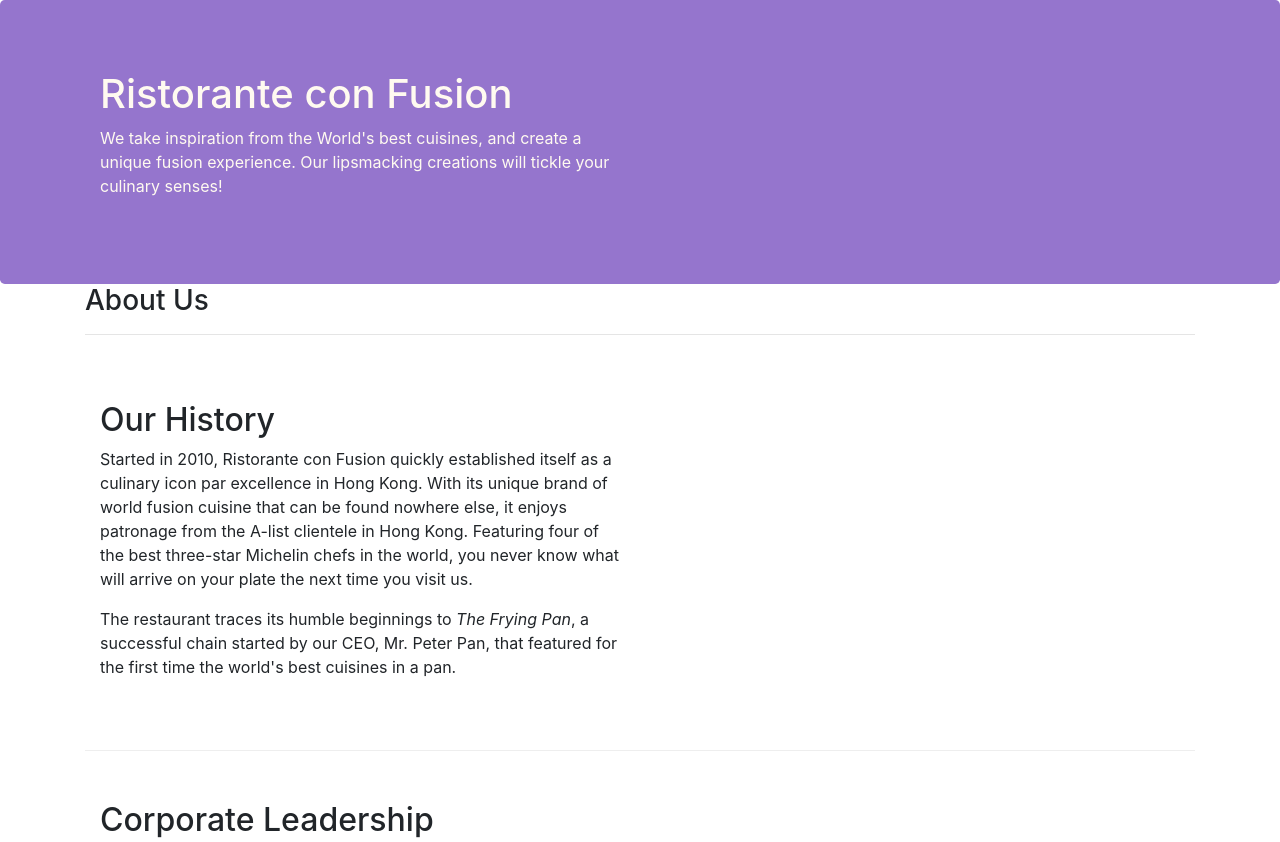
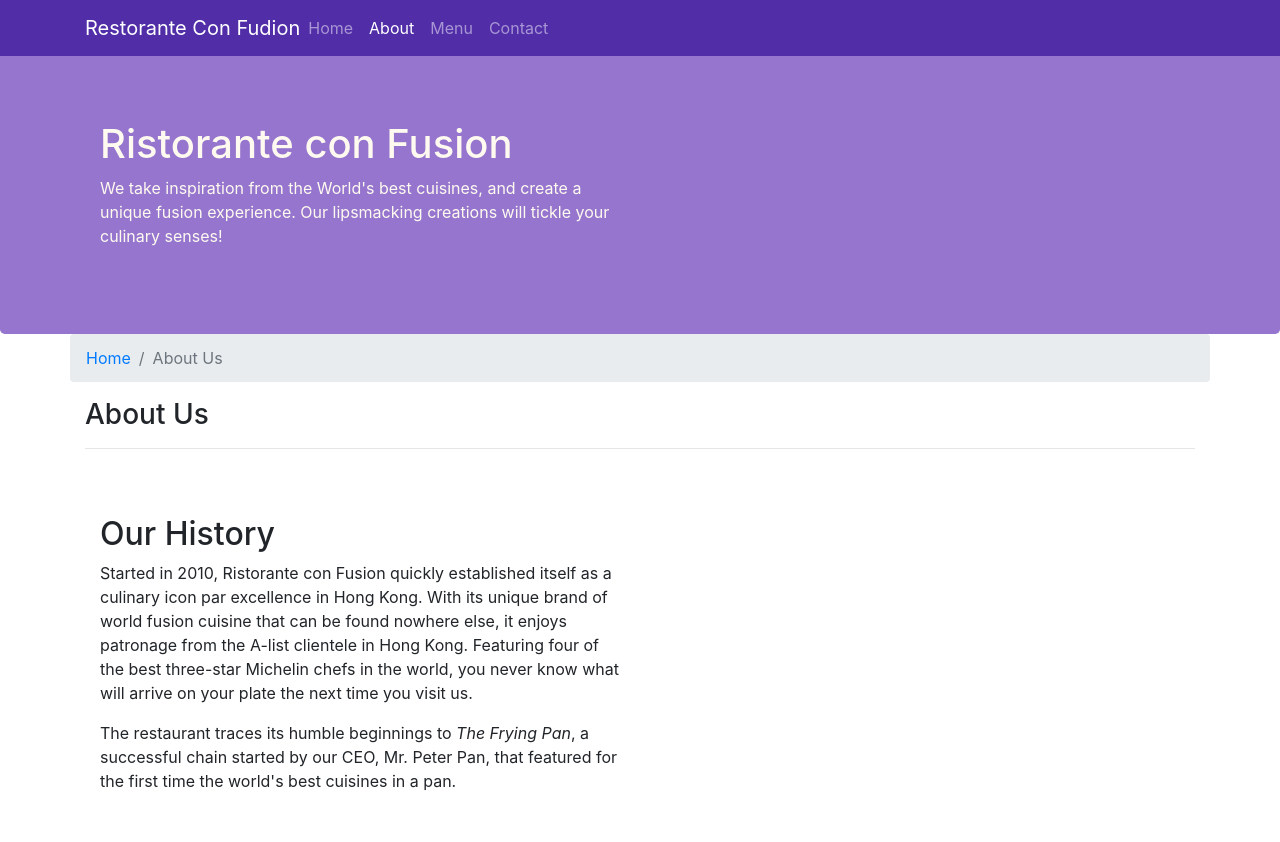
Before and after one commit to pierrettemugisha/Coursera, a website: page Bootstrap4/conFusion/aboutus.html in a window 1280 px wide. Shown: the top 842 px of the page. Drawn offline with nearby package versions, Linux system fonts and the light colour scheme.

Commit message:
Navbar and Breadcrumbs

```diff
--- a/Bootstrap4/conFusion/aboutus.html
+++ b/Bootstrap4/conFusion/aboutus.html
@@ -15,13 +15,29 @@
 </head>
 
 <body>
-
+    <nav class="navbar navbar-dark navbar-expand-sm fixed-top">
+        <div class="container">
+            <button class="navbar-toggler" type="button" data-toggle="collapse" data-target="#Navbar">
+                <span class="navbar-toggler-icon"></span>
+            </button>
+            <a class="navbar-brand mr-auto" href="./index.html">Restorante Con Fudion</a>
+            <div class="collapse navbar-collapse" id="Navbar">
+                <ul class="navbar-nav mr-auto">
+                    <li class="nav-item"><a class="nav-link" href="./index.html">Home</a></li>
+                    <li class="nav-item active"><a class="nav-link" href="#">About</a></li>
+                    <li class="nav-item"><a class="nav-link" href="#">Menu</a></li>
+                    <li class="nav-item"><a class="nav-link" href="#">Contact</a></li>
+                </ul>
+            </div>
+        </div>
+    </nav>
     <header class="jumbotron">
         <div class="container">
             <div class="row row-header">
                 <div class="col-12 col-sm-6">
                     <h1>Ristorante con Fusion</h1>
-                    <p>We take inspiration from the World's best cuisines, and create a unique fusion experience. Our lipsmacking creations will tickle your culinary senses!</p>
+                    <p>We take inspiration from the World's best cuisines, and create a unique fusion experience. Our
+                        lipsmacking creations will tickle your culinary senses!</p>
                 </div>
                 <div class="col-12 col-sm">
                 </div>
@@ -31,6 +47,11 @@
 
     <div class="container">
         <div class="row">
+            <ol class="col-12 breadcrumb">
+                <li class="breadcrumb-item"><a href="./index.html">Home</a></li>
+                <li class="breadcrumb-item active">About Us</li>
+
+            </ol>
             <div class="col-12 col-sm col-md">
                 <h3>About Us</h3>
                 <hr>
@@ -40,8 +61,13 @@
         <div class="row row-content">
             <div class="col-12 col-sm-6 col-md-6">
                 <h2>Our History</h2>
-                <p>Started in 2010, Ristorante con Fusion quickly established itself as a culinary icon par excellence in Hong Kong. With its unique brand of world fusion cuisine that can be found nowhere else, it enjoys patronage from the A-list clientele in Hong Kong.  Featuring four of the best three-star Michelin chefs in the world, you never know what will arrive on your plate the next time you visit us.</p>
-                <p>The restaurant traces its humble beginnings to <em>The Frying Pan</em>, a successful chain started by our CEO, Mr. Peter Pan, that featured for the first time the world's best cuisines in a pan.</p>
+                <p>Started in 2010, Ristorante con Fusion quickly established itself as a culinary icon par excellence
+                    in Hong Kong. With its unique brand of world fusion cuisine that can be found nowhere else, it
+                    enjoys patronage from the A-list clientele in Hong Kong. Featuring four of the best three-star
+                    Michelin chefs in the world, you never know what will arrive on your plate the next time you visit
+                    us.</p>
+                <p>The restaurant traces its humble beginnings to <em>The Frying Pan</em>, a successful chain started by
+                    our CEO, Mr. Peter Pan, that featured for the first time the world's best cuisines in a pan.</p>
             </div>
             <div class="col-12 col-sm-6 col-md-6">
             </div>
@@ -52,13 +78,27 @@
             <div class="col-12 col-sm col-md">
                 <h2>Corporate Leadership</h2>
                 <h3>Peter Pan <small>Chief Epicurious Officer</small></h3>
-                <p class="d-none d-sm-block">Our CEO, Peter, credits his hardworking East Asian immigrant parents who undertook the arduous journey to the shores of America with the intention of giving their children the best future. His mother's wizardy in the kitchen whipping up the tastiest dishes with whatever is available inexpensively at the supermarket, was his first inspiration to create the fusion cuisines for which <em>The Frying Pan</em> became well known. He brings his zeal for fusion cuisines to this restaurant, pioneering cross-cultural culinary connections.</p>
+                <p class="d-none d-sm-block">Our CEO, Peter, credits his hardworking East Asian immigrant parents who
+                    undertook the arduous journey to the shores of America with the intention of giving their children
+                    the best future. His mother's wizardy in the kitchen whipping up the tastiest dishes with whatever
+                    is available inexpensively at the supermarket, was his first inspiration to create the fusion
+                    cuisines for which <em>The Frying Pan</em> became well known. He brings his zeal for fusion cuisines
+                    to this restaurant, pioneering cross-cultural culinary connections.</p>
                 <h3>Dhanasekaran Witherspoon <small>Chief Food Officer</small></h3>
-                <p class="d-none d-sm-block">Our CFO, Danny, as he is affectionately referred to by his colleagues, comes from a long established family tradition in farming and produce. His experiences growing up on a farm in the Australian outback gave him great appreciation for varieties of food sources. As he puts it in his own words, <em>Everything that runs, wins, and everything that stays, pays!</em></p>
+                <p class="d-none d-sm-block">Our CFO, Danny, as he is affectionately referred to by his colleagues,
+                    comes from a long established family tradition in farming and produce. His experiences growing up on
+                    a farm in the Australian outback gave him great appreciation for varieties of food sources. As he
+                    puts it in his own words, <em>Everything that runs, wins, and everything that stays, pays!</em></p>
                 <h3>Agumbe Tang <small>Chief Taste Officer</small></h3>
-                <p class="d-none d-sm-block">Blessed with the most discerning gustatory sense, Agumbe, our CTO, personally ensures that every dish that we serve meets his exacting tastes. Our chefs dread the tongue lashing that ensues if their dish does not meet his exacting standards. He lives by his motto, <em>You click only if you survive my lick.</em></p>
+                <p class="d-none d-sm-block">Blessed with the most discerning gustatory sense, Agumbe, our CTO,
+                    personally ensures that every dish that we serve meets his exacting tastes. Our chefs dread the
+                    tongue lashing that ensues if their dish does not meet his exacting standards. He lives by his
+                    motto, <em>You click only if you survive my lick.</em></p>
                 <h3>Alberto Somayya <small>Executive Chef</small></h3>
-                <p class="d-none d-sm-block">Award winning three-star Michelin chef with wide International experience having worked closely with whos-who in the culinary world, he specializes in creating mouthwatering Indo-Italian fusion experiences. He says, <em>Put together the cuisines from the two craziest cultures, and you get a winning hit! Amma Mia!</em></p>
+                <p class="d-none d-sm-block">Award winning three-star Michelin chef with wide International experience
+                    having worked closely with whos-who in the culinary world, he specializes in creating mouthwatering
+                    Indo-Italian fusion experiences. He says, <em>Put together the cuisines from the two craziest
+                        cultures, and you get a winning hit! Amma Mia!</em></p>
             </div>
         </div>
 
@@ -70,7 +110,7 @@
                 <div class="col-4 offset-1 col-sm-2">
                     <h5>Links</h5>
                     <ul class="list-unstyled">
-                        <li><a href="#">Home</a></li>
+                        <li><a href="./index.html">Home</a></li>
                         <li><a href="#">About</a></li>
                         <li><a href="#">Menu</a></li>
                         <li><a href="#">Contact</a></li>
--- a/Bootstrap4/conFusion/css/styles.css
+++ b/Bootstrap4/conFusion/css/styles.css
@@ -28,3 +28,12 @@
     margin: 0px;
     color: #0F0F0F;
 }
+
+body{
+    padding: 50px 0px 0px 0px;
+    z-index: 0;
+}
+
+.navbar-dark{
+    background-color: #512DA8;
+}
```
Also changed, not shown: Bootstrap4/conFusion/index.html (+28 -5 lines). Lines whose indentation alone changed are shown as unchanged.
